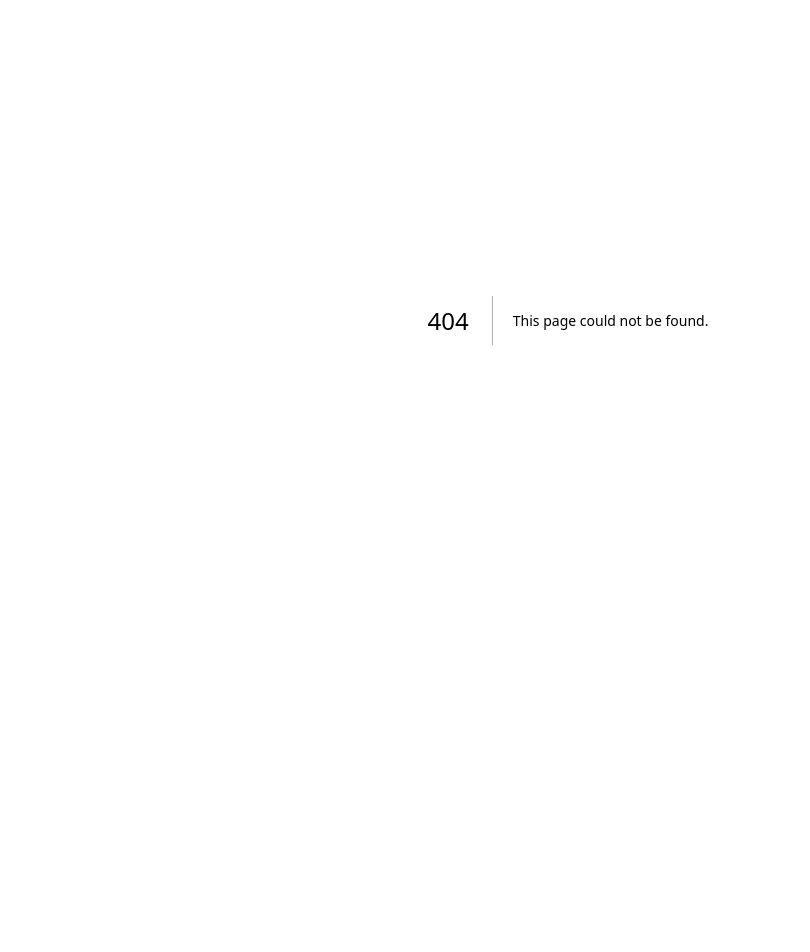
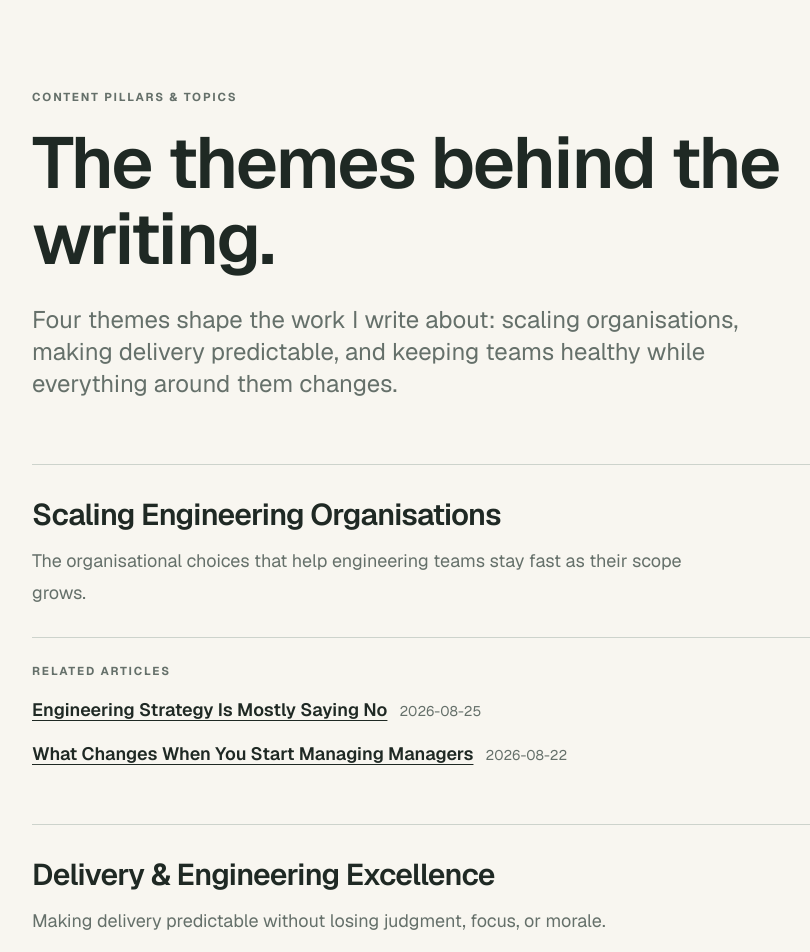
Before and after one commit to polettoweb/poletto-dev-rebuild, a Next.js app: page /topics in a window 1280 px wide. Before the commit this address had no page. Shown: the part 80-1032 px from the top of the page, without its empty margins (72-882 px from the left). Before the commit the page ends 800 px from the top, so only its background shows below. Built offline with nearby package versions, Linux system fonts and the light colour scheme.

Commit message:
feat: add topics with explicit article relationships

```diff
--- /dev/null
+++ b/src/app/topics/page.tsx
@@ -0,0 +1,75 @@
+import type { Metadata } from "next";
+
+import { PageContainer } from "@/components/layout/PageContainer";
+import { SiteFooter } from "@/components/layout/SiteFooter";
+import { SiteHeader } from "@/components/layout/SiteHeader";
+import { getArticlesForTopic, topics } from "@/content/topics";
+
+export const metadata: Metadata = {
+  title: "Topics | Marco Poletto",
+  description:
+    "The themes behind writing on scaling engineering organisations, delivery, team culture, and leading through change.",
+};
+
+export default function TopicsPage() {
+  return (
+    <>
+      <SiteHeader />
+      <main>
+        <PageContainer className="py-16 sm:py-24">
+          <header className="max-w-3xl">
+            <p className="eyebrow">Content pillars & topics</p>
+            <h1 className="mt-5 text-5xl font-semibold leading-[1.05] tracking-tight sm:text-7xl">
+              The themes behind the writing.
+            </h1>
+            <p className="mt-7 text-xl leading-8 text-[var(--muted)] sm:text-2xl">
+              Four themes shape the work I write about: scaling organisations,
+              making delivery predictable, and keeping teams healthy while
+              everything around them changes.
+            </p>
+          </header>
+
+          <div className="mt-16 flex flex-col gap-14">
+            {topics.map((topic) => {
+              const relatedArticles = getArticlesForTopic(topic);
+
+              return (
+                <section key={topic.slug} className="border-t border-[var(--line)] pt-8">
+                  <h2 className="text-3xl font-semibold tracking-tight">{topic.title}</h2>
+                  <p className="mt-3 max-w-2xl text-lg leading-8 text-[var(--muted)]">
+                    {topic.description}
+                  </p>
+                  <div className="mt-7 border-t border-[var(--line)] pt-6">
+                    <h3 className="eyebrow">Related articles</h3>
+                    {relatedArticles.length > 0 ? (
+                      <ul className="mt-4 flex flex-col gap-4">
+                        {relatedArticles.map((article) => (
+                          <li key={article.slug}>
+                            <a
+                              href={`/blog/${article.slug}`}
+                              className="text-lg font-semibold underline underline-offset-4"
+                            >
+                              {article.title}
+                            </a>
+                            <span className="ml-3 text-sm text-[var(--muted)]">
+                              {article.date}
+                            </span>
+                          </li>
+                        ))}
+                      </ul>
+                    ) : (
+                      <p className="mt-4 text-[var(--muted)]">
+                        More articles in this category are on the way.
+                      </p>
+                    )}
+                  </div>
+                </section>
+              );
+            })}
+          </div>
+        </PageContainer>
+      </main>
+      <SiteFooter />
+    </>
+  );
+}
--- /dev/null
+++ b/src/content/topics.ts
@@ -0,0 +1,49 @@
+import { articles, type Article } from "./articles";
+
+export type Topic = {
+  slug: string;
+  title: string;
+  description: string;
+  articleSlugs: string[];
+};
+
+export const topics: Topic[] = [
+  {
+    slug: "scaling-organisations",
+    title: "Scaling Engineering Organisations",
+    description:
+      "The organisational choices that help engineering teams stay fast as their scope grows.",
+    articleSlugs: [
+      "engineering-strategy-is-mostly-saying-no",
+      "what-changes-when-you-start-managing-managers",
+    ],
+  },
+  {
+    slug: "delivery-and-engineering-excellence",
+    title: "Delivery & Engineering Excellence",
+    description:
+      "Making delivery predictable without losing judgment, focus, or morale.",
+    articleSlugs: ["engineering-strategy-is-mostly-saying-no"],
+  },
+  {
+    slug: "people-and-team-culture",
+    title: "People & Team Culture",
+    description:
+      "The human signals behind healthy teams and sustainable leadership.",
+    articleSlugs: [
+      "ai-is-breaking-the-junior-engineer-pipeline",
+      "signs-you-promoted-the-wrong-person-into-management",
+    ],
+  },
+  {
+    slug: "ai-and-the-future-of-engineering-work",
+    title: "AI & the Future of Engineering Work",
+    description:
+      "Leading people through AI-driven change while protecting engineering craft.",
+    articleSlugs: ["ai-is-breaking-the-junior-engineer-pipeline"],
+  },
+];
+
+export function getArticlesForTopic(topic: Topic): Article[] {
+  return articles.filter((article) => topic.articleSlugs.includes(article.slug));
+}
```
Also changed, not shown: 1 other file (tests, documents, lock files or other folders).
